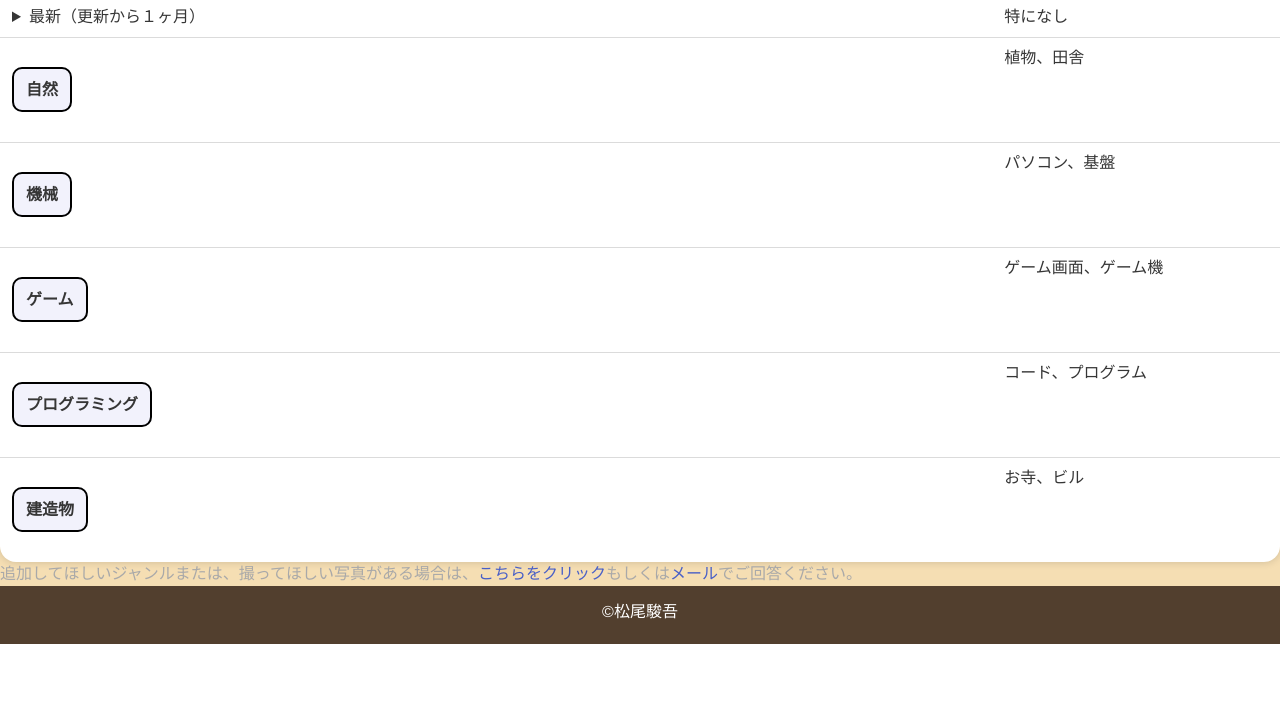
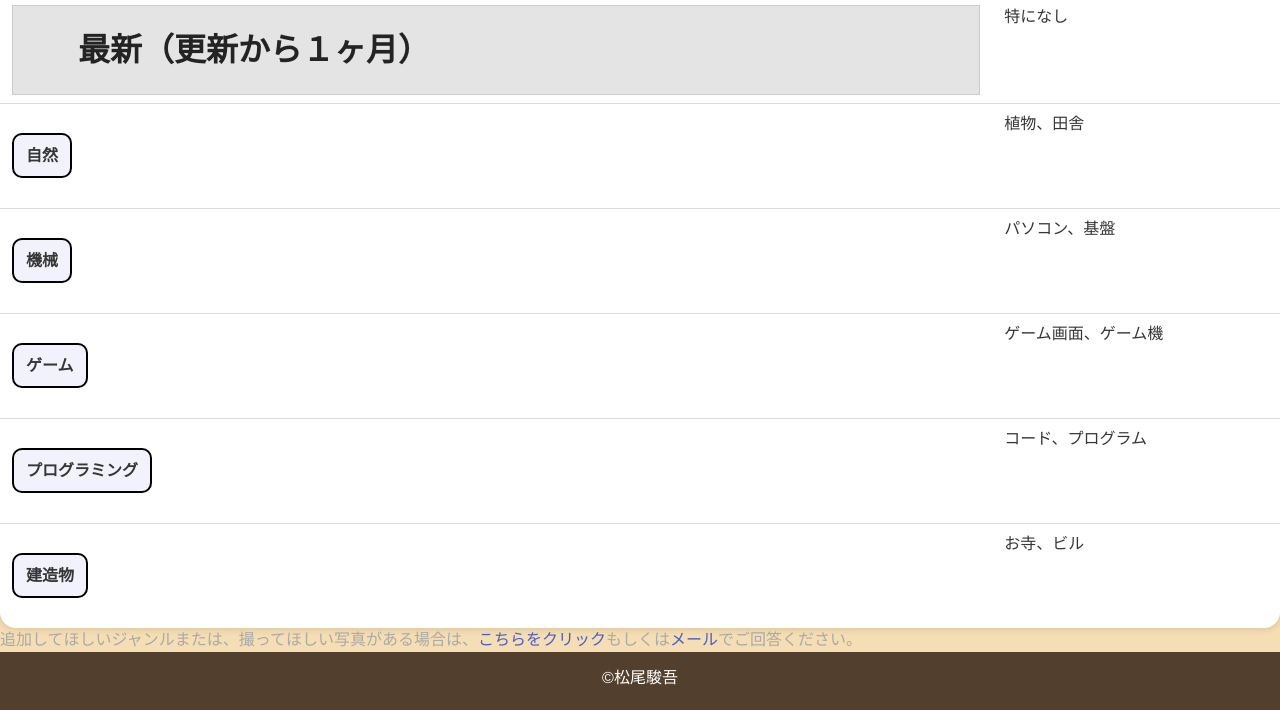
Before and after one commit to sshhuunnggoo/FPd, a plain HTML site: page index.html in a window 1280 px wide. Shown: the part 146-856 px from the top of the page. Before the commit the page ends 800 px from the top, so only its background shows below. Drawn offline with nearby package versions, Linux system fonts and the light colour scheme.

Commit message:
Update style.css

```diff
--- a/style.css
+++ b/style.css
@@ -249,3 +249,48 @@ h2 {
     text-align: center;
     padding: 14px 10px 20px;
   }
+details {
+  border: 1px solid #ccc;
+}
+details:not(:last-child) {
+  margin-bottom: 20px;
+}
+
+/**
+ * list-style: none; ←デフォルト三角削除（Chrome非対応）
+ * cursor: pointer; ←カーソルをポインターに
+**/
+details summary {
+  list-style: none;
+  cursor: pointer;
+  padding: 20px;
+  background: #e4e4e4;
+  color: #242323;
+  font-size: 2rem;
+  font-weight: bold;
+}
+/**
+ * Chrome用のデフォルト三角削除
+**/
+details summary::-webkit-details-marker {
+  display: none;
+}
+/**
+ * Font Awesomeのプラスアイコン使用
+**/
+details summary::before {
+  font-family: FontAwesome;
+  content: '\f067';
+  margin-right: 20px;
+}
+/**
+ * アコーディオンがオープン時はマイナスアイコンに変更
+**/
+details[open] summary::before {
+  content: '\f068';
+}
+
+details p {
+  margin: 0;
+  padding: 20px;
+}
```
